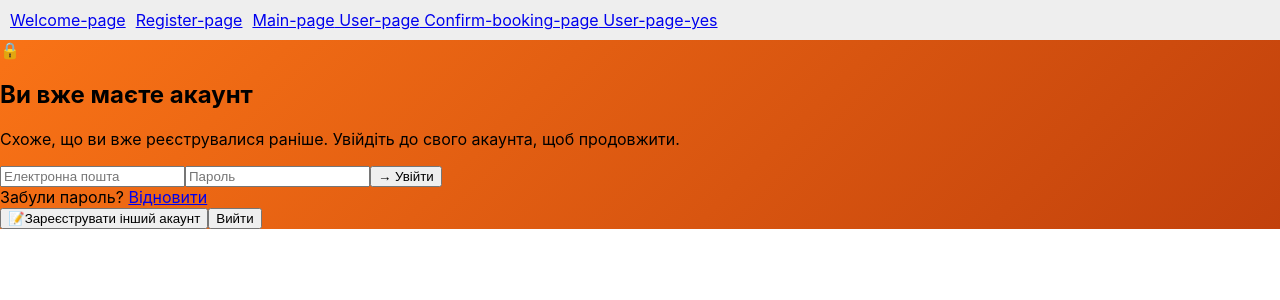
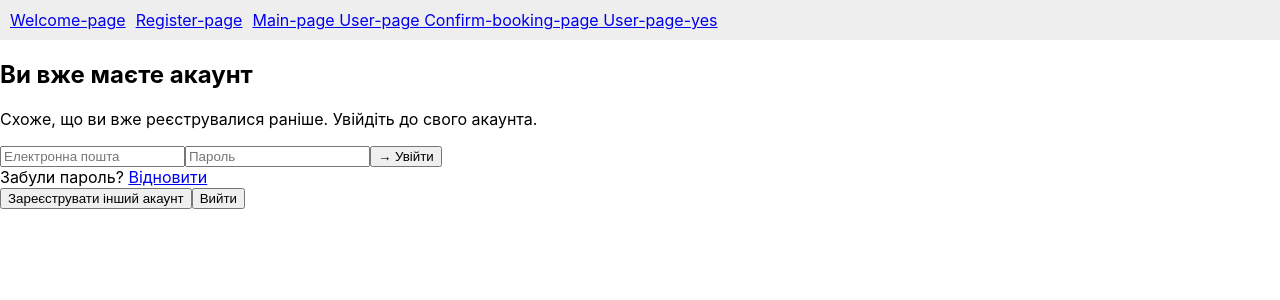
Before and after one commit to DariaKozikova/course-booking, a React (Create React App) app in the folder frontend/: page /user_y in a window 1280 px wide. Shown: the top 300 px of the page. Built offline with nearby package versions, Linux system fonts and the light colour scheme; a web font is replaced by a local one.

Commit message:
Simplified the interface by removing complex styling states and adopting a flat design

```diff
--- a/frontend/src/components/user-page_yes.jsx
+++ b/frontend/src/components/user-page_yes.jsx
@@ -3,27 +3,10 @@ import { useNavigate } from "react-router-dom";
 
 export default function UserPageExist() {
   const navigate = useNavigate();
-  const [focusedInput, setFocusedInput] = useState(null);
-  const [errorMessage, setErrorMessage] = useState("");
   const [email, setEmail] = useState("");
   const [password, setPassword] = useState("");
+  const [errorMessage, setErrorMessage] = useState("");
   const [loading, setLoading] = useState(false);
-
-  const getInputClasses = (name) =>
-    `w-full p-4 my-2 rounded-xl border-2 text-base outline-none transition-all duration-300 bg-gray-50 shadow-inner
-      focus:ring-2 focus:ring-orange-500
-      ${focusedInput === name ? 'border-orange-500' : 'border-gray-300'}`;
-
-  const mainButtonClasses = `w-full py-4 border-none rounded-xl
-    bg-gradient-to-r from-orange-500 to-orange-700 text-white
-    text-lg font-semibold cursor-pointer mt-3 transition-all duration-300
-    shadow-lg shadow-orange-500/50 hover:shadow-xl hover:scale-[1.01]
-    flex items-center justify-center space-x-2`;
-
-  const secondaryButtonClasses = `px-7 py-3 rounded-xl
-    border-2 font-medium transition-all duration-300
-    hover:bg-gray-50 hover:shadow-md min-w-[120px]
-    border-orange-500 text-orange-600`;
 
   const handleLogin = async (e) => {
     e.preventDefault();
@@ -51,24 +34,19 @@ export default function UserPageExist() {
       }
 
       if (response.ok && data.success !== false) {
-  console.log("Отримано дані від сервера:", data);
-
         if (data.user && (data.user.id || data.user.user_id)) {
           const userId = data.user.id || data.user.user_id;
           localStorage.setItem("user", JSON.stringify(data.user));
-    console.log("✅ Успішний вхід. ID користувача:", userId);
           navigate("/main");
         } else {
           setErrorMessage("Помилка: сервер повернув успішний вхід, але без даних користувача.");
-    console.error(" Login success, but no user data:", data);
         }
       } else {
         setErrorMessage(data.message || "Користувача не знайдено або пароль невірний");
       }
 
-
     } catch (error) {
-      console.error("Помилка під час fetch /login:", error);
+      console.error(error);
       setErrorMessage("Сталася помилка при з'єднанні з сервером");
     } finally {
       setLoading(false);
@@ -76,76 +54,72 @@ if (response.ok && data.success !== false) {
   };
 
   const logout = () => {
-    localStorage.removeItem('user');
+    localStorage.removeItem("user");
     navigate("/about");
   };
 
   return (
-    <div
-      className="min-h-screen flex items-center justify-center p-5 font-inter"
-      style={{ background: "linear-gradient(135deg, #f97316 0%, #c2410c 100%)" }}
-    >
-      <div className="bg-white/95 backdrop-blur-md p-8 sm:p-10 rounded-3xl shadow-2xl w-full max-w-md text-center border border-white/30 transform transition-all duration-300 hover:shadow-3xl">
-        <div className="mb-8">
-          <div className="w-16 h-16 rounded-full mx-auto flex items-center justify-center text-3xl text-white
-              bg-gradient-to-br from-orange-500 to-orange-700 shadow-xl shadow-orange-400/50">
-            🔒
-          </div>
-        </div>
+    <div className="min-h-screen flex items-center justify-center bg-orange-400 p-4">
+      <div className="bg-white p-8 rounded-2xl w-full max-w-md text-center">
 
-        <h2 className="mb-4 text-3xl font-extrabold text-gray-800 tracking-tight">
-          Ви вже маєте акаунт
-        </h2>
-        <p className="text-gray-600 mb-8 text-base">
-          Схоже, що ви вже реєструвалися раніше. Увійдіть до свого акаунта, щоб продовжити.
+        {/* Заголовок */}
+        <h2 className="text-2xl font-bold mb-2">Ви вже маєте акаунт</h2>
+        <p className="text-gray-600 mb-6 text-sm">
+          Схоже, що ви вже реєструвалися раніше. Увійдіть до свого акаунта.
         </p>
 
-        <form onSubmit={handleLogin} className="space-y-3 mb-4">
+        {/* Форма */}
+        <form onSubmit={handleLogin} className="space-y-3">
           <input
             type="email"
             placeholder="Електронна пошта"
-            className={getInputClasses("email")}
-            onFocus={() => setFocusedInput("email")}
-            onBlur={() => setFocusedInput(null)}
+            className="w-full p-3 border rounded-xl"
             value={email}
             onChange={(e) => setEmail(e.target.value)}
             required
           />
+
           <input
             type="password"
             placeholder="Пароль"
-            className={getInputClasses("password")}
-            onFocus={() => setFocusedInput("password")}
-            onBlur={() => setFocusedInput(null)}
+            className="w-full p-3 border rounded-xl"
             value={password}
             onChange={(e) => setPassword(e.target.value)}
             required
           />
 
-          <button type="submit" className={mainButtonClasses} disabled={loading}>
-            {loading ? "Завантаження..." : (<><span>→</span> Увійти</>)}
+          <button
+            type="submit"
+            className="w-full p-3 bg-orange-600 text-white rounded-xl font-semibold"
+            disabled={loading}
+          >
+            {loading ? "Завантаження..." : "→ Увійти"}
           </button>
         </form>
 
-        {errorMessage && <p className="text-red-600 font-medium mb-4">{errorMessage}</p>}
+        {/* Помилка */}
+        {errorMessage && <p className="text-red-600 mt-3">{errorMessage}</p>}
 
-        <div className="mt-6 text-sm text-gray-500">
+        {/* Посилання на відновлення паролю */}
+        <div className="mt-4 text-sm text-gray-500">
           Забули пароль?{" "}
-          <a href="#" className="text-orange-600 font-medium hover:underline transition-all">
+          <a href="#" className="text-orange-600 font-medium">
             Відновити
           </a>
         </div>
 
-        <div className="mt-8 flex justify-center space-x-4">
-          <button onClick={() => navigate("/about")} className={secondaryButtonClasses}>
-            <span className="mr-2">📝</span>
+        {/* Кнопки додаткові */}
+        <div className="mt-6 flex justify-center space-x-4">
+          <button
+            onClick={() => navigate("/about")}
+            className="px-5 py-2 border rounded-xl bg-orange-200"
+          >
              Зареєструвати інший акаунт
           </button>
 
           <button
             onClick={logout}
-            className="px-7 py-3 rounded-xl border-2 border-red-500 text-red-600 font-medium
-                       transition-all duration-300 hover:bg-red-50 hover:shadow-md"
+            className="px-5 py-2 border rounded-xl bg-red-200 text-red-700"
           >
             Вийти
           </button>
```
Lines whose indentation alone changed are shown as unchanged.
